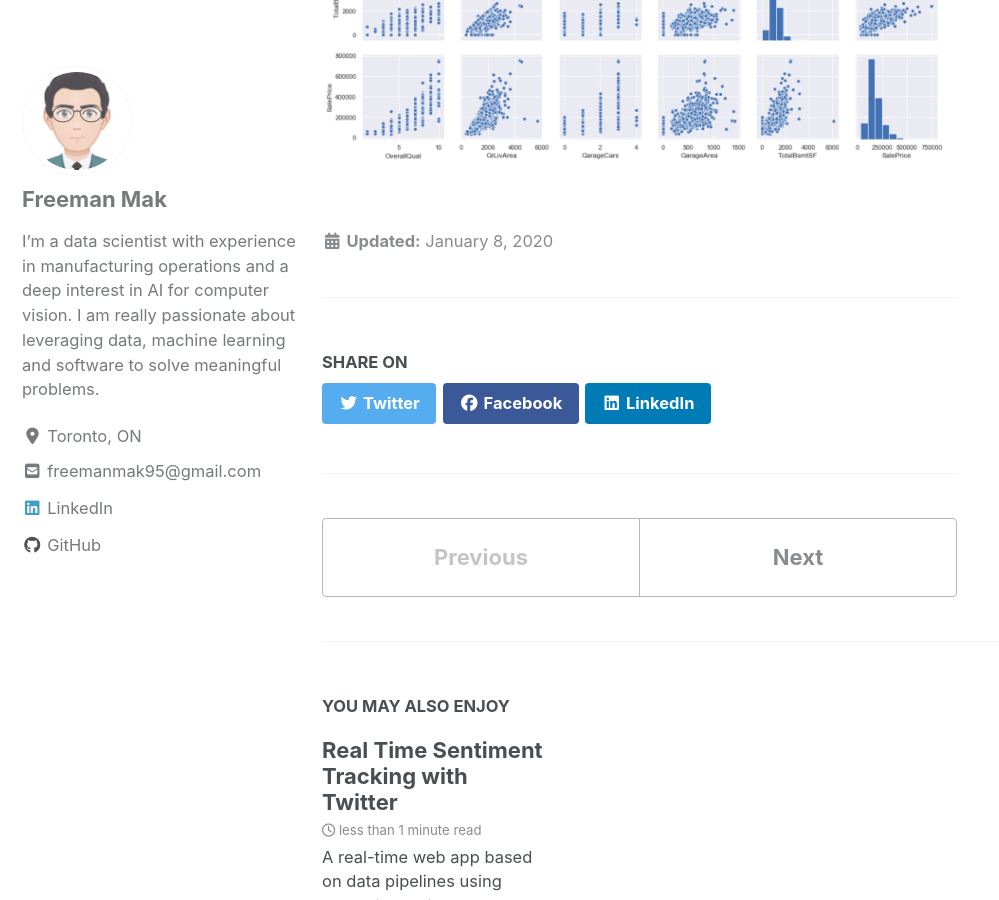
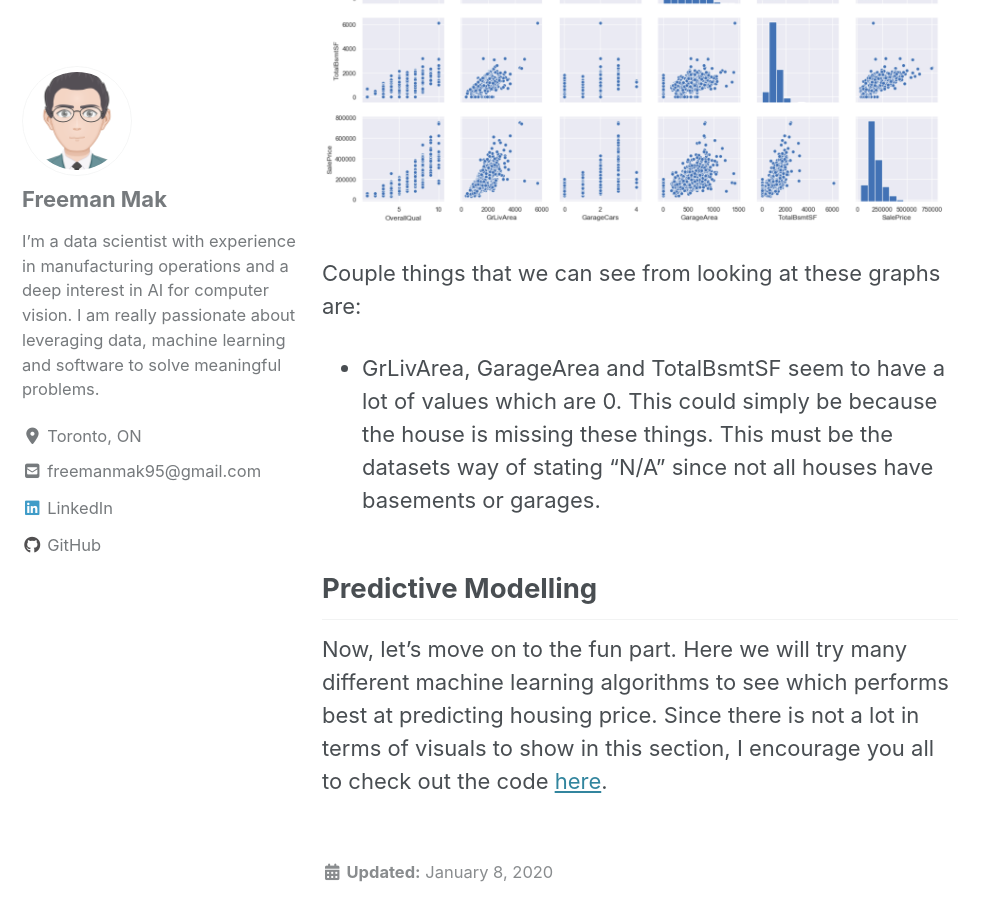
Before and after one commit to Fmak95/fmak95.github.io, a Jekyll site: the page built from _posts/2020-01-08-housePricePredictor.md, in a window 1280 px wide and 900 px high, scrolled down 3781 px. Shown: the whole window, without its empty margins (0-999 px from the left). Built offline with Jekyll 4.4.1, drawn with Linux system fonts in a browser that asks for light colours; cached includes are drawn as plain includes; nearby versions of some CDN libraries; some of the changed text lies outside the part shown.

Commit message:
Updated blog post

```diff
--- a/_posts/2020-01-08-housePricePredictor.md
+++ b/_posts/2020-01-08-housePricePredictor.md
@@ -7,6 +7,8 @@ excerpt: "Predicting the price of houses based on a variety of features such as:
 ## Introduction
 
 In this project, we are given a dataset with 79 features in which the end goal is to predict the sales price of various houses. All of the features and their descriptions can be found on the link <a href="https://www.kaggle.com/c/house-prices-advanced-regression-techniques/data">here.</a> The main challenges with this dataset are: missing data, outliers and feature selection.
+
+The code for this project can be found <a href="https://github.com/Fmak95/House-Prices-Advanced-Regression-Techniques/blob/master/House_Prices.ipynb">here</a>.
 
 ## Exploratory Data Analysis
 
@@ -33,4 +35,8 @@ Now that we have a good understanding of the distribution of the features, we ca
 
 <img src="/assets/images/house-price-predictor/scatter-plots.png"/>
 
-<!-- First, we check the dataset to see how many features contain missing values. When faced with missing values there are generally two things you can do: either try to fill in the missing data with the statistical mean or mode, this is called data imputation, or you can simply remove the feature and not include it in your predictive model. More advanced techniques exist such as adding an extra feature that indicates which values are missing and combining that with a data imputation. -->
+Couple things that we can see from looking at these graphs are:
+- GrLivArea, GarageArea and TotalBsmtSF seem to have a lot of values which are 0. This could simply be because the house is missing these things. This must be the datasets way of stating "N/A" since not all houses have basements or garages.
+
+## Predictive Modelling
+Now, let's move on to the fun part. Here we will try many different machine learning algorithms to see which performs best at predicting housing price. Since there is not a lot in terms of visuals to show in this section, I encourage you all to check out the code <a href="https://github.com/Fmak95/House-Prices-Advanced-Regression-Techniques/blob/master/House_Prices.ipynb">here</a>.
```
